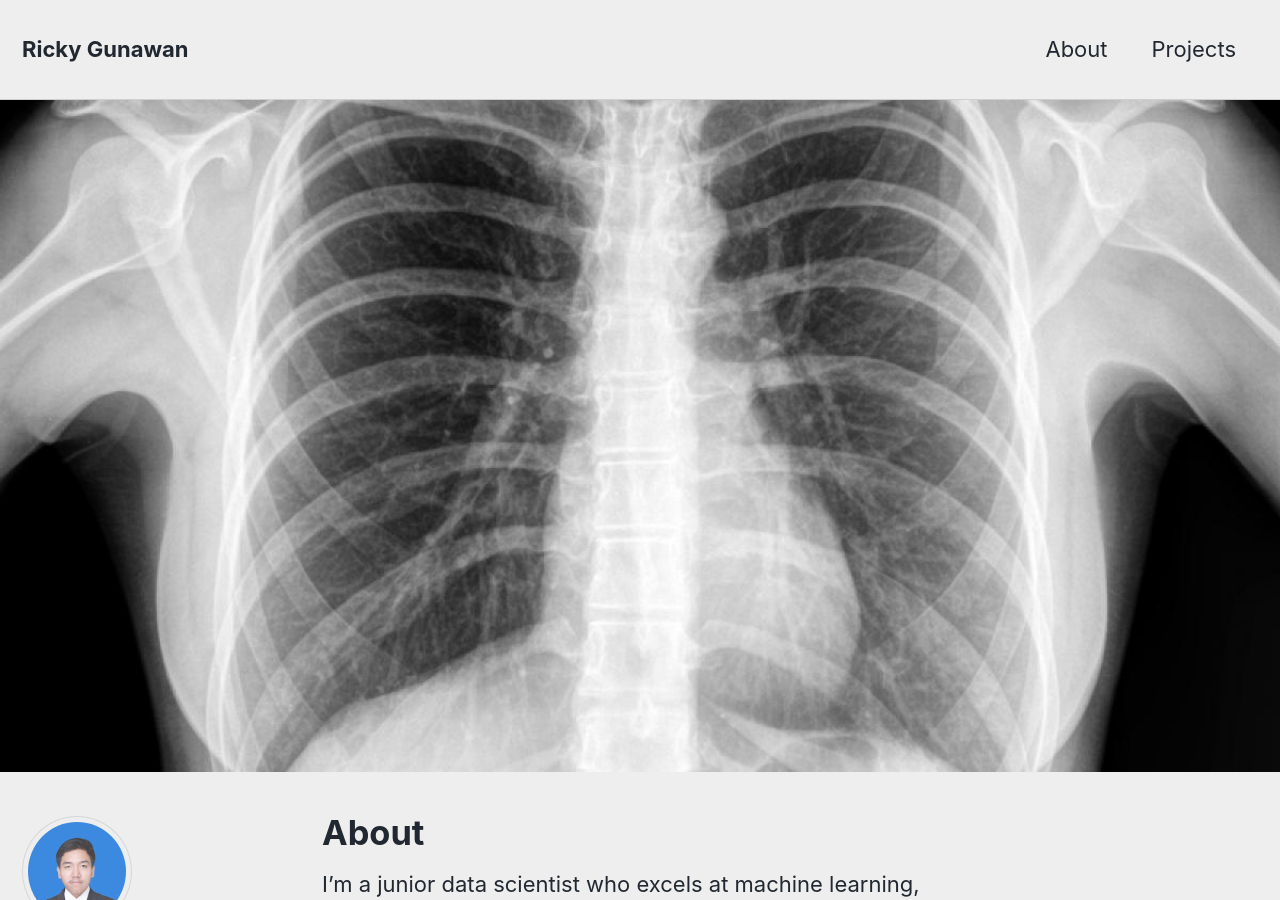
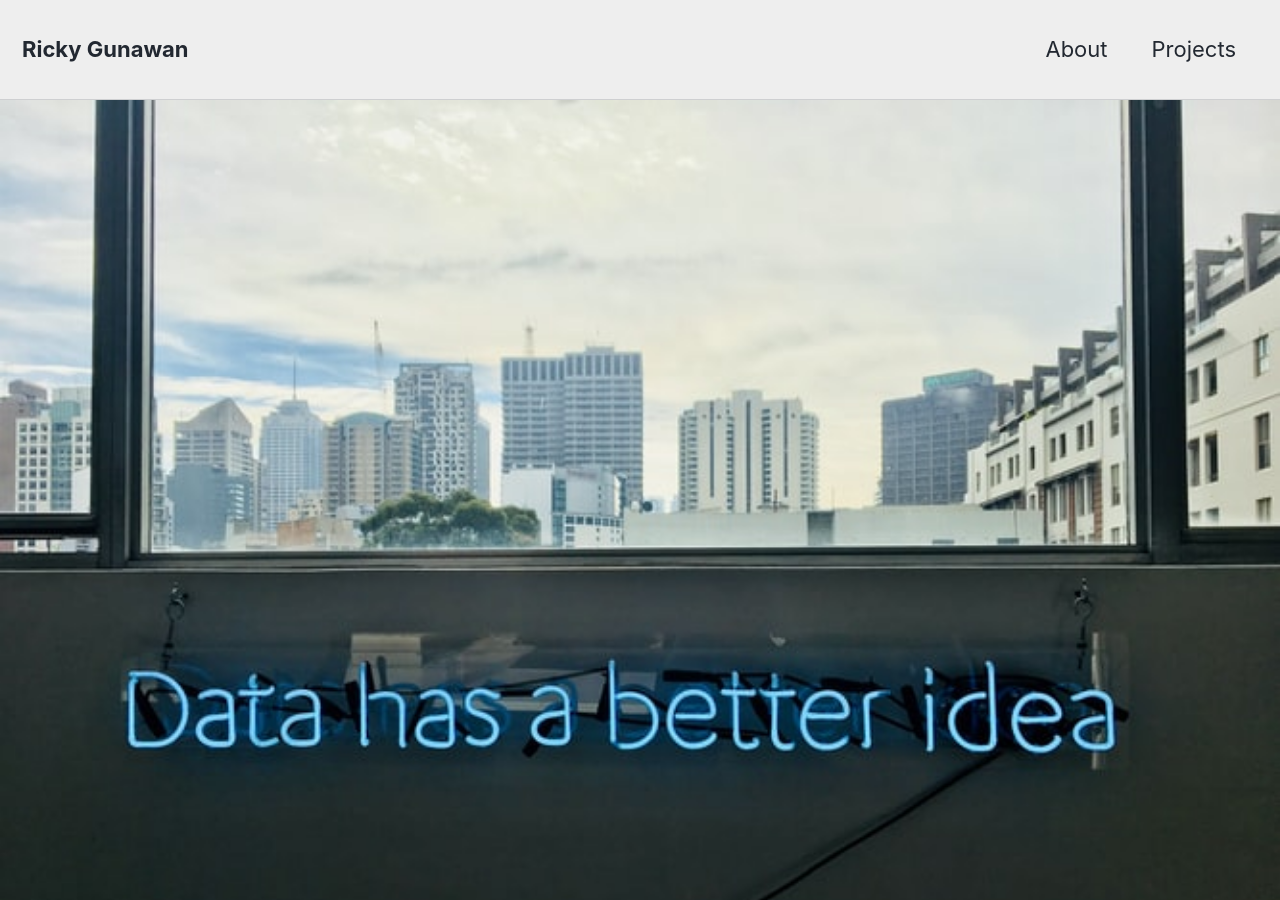
Before and after one commit to RickyGunawan09/RickyGunawan.github.io, a Jekyll site: the page built from _pages/about.md, in a window 1280 px wide and 900 px high. Built offline with Jekyll 4.4.1, drawn with Linux system fonts in a browser that asks for light colours; nearby versions of some CDN libraries.

Commit message:
edit image

```diff
--- a/_pages/about.md
+++ b/_pages/about.md
@@ -2,7 +2,7 @@
 title: "About"
 permalink: /about/
 header:
-  image: "/images/xray.jpg"
+  image: "/images/tagline.jpg"
 ---
 
 I'm a junior data scientist who excels at machine learning, exploratory analysis, and data visualizations.
--- a/index.html
+++ b/index.html
@@ -2,5 +2,5 @@
 layout: home
 author_profile: true
 header:
-  image: "/images/xray.jpg"
+  image: "/images/code.jpg"
 ---
```
Also changed, not shown: _posts/2020-10-13-Pneumonia_Classification.md (+6 -1 lines), images/code.jpg (added), images/paruparu.jpg (added), images/tagline.jpg (added).
